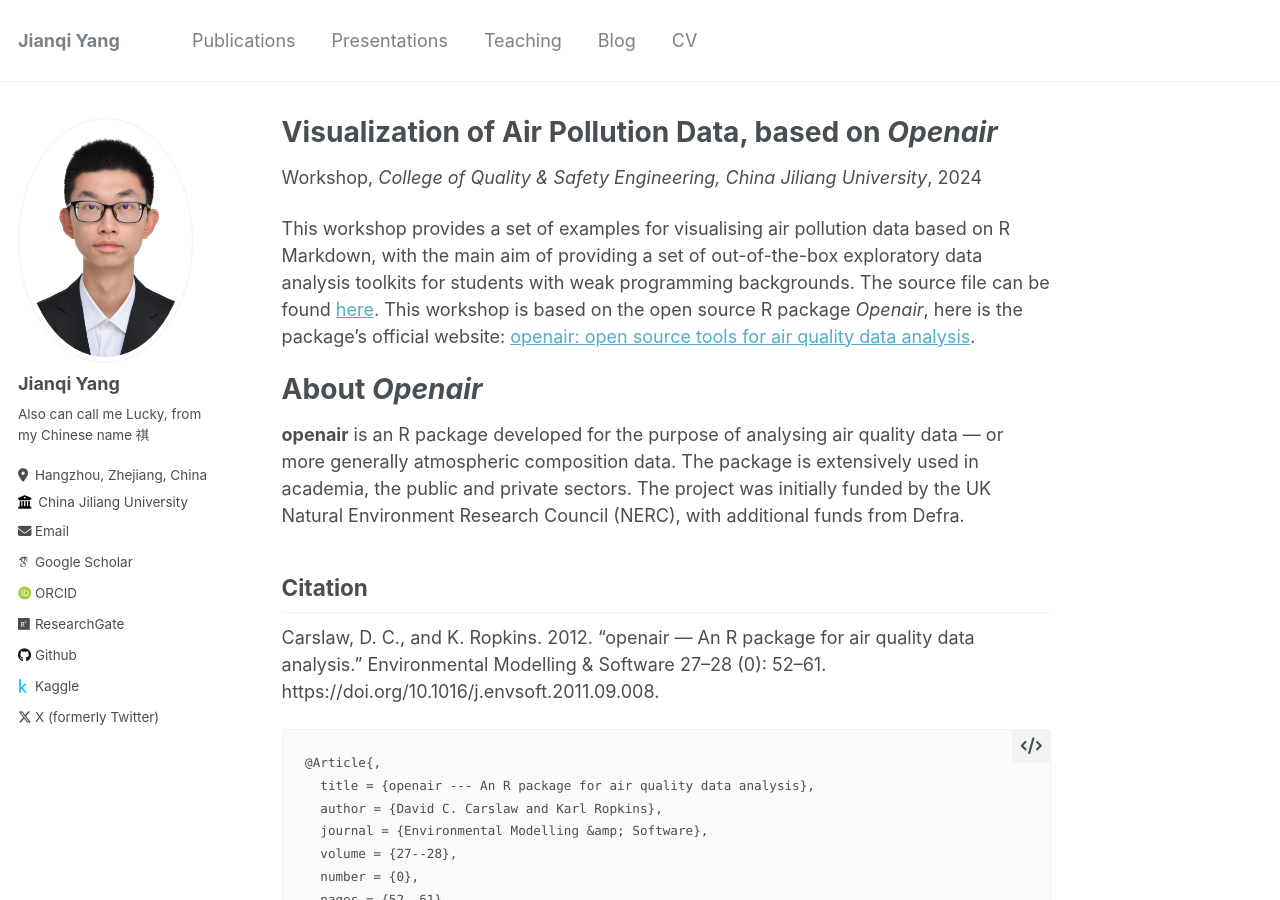
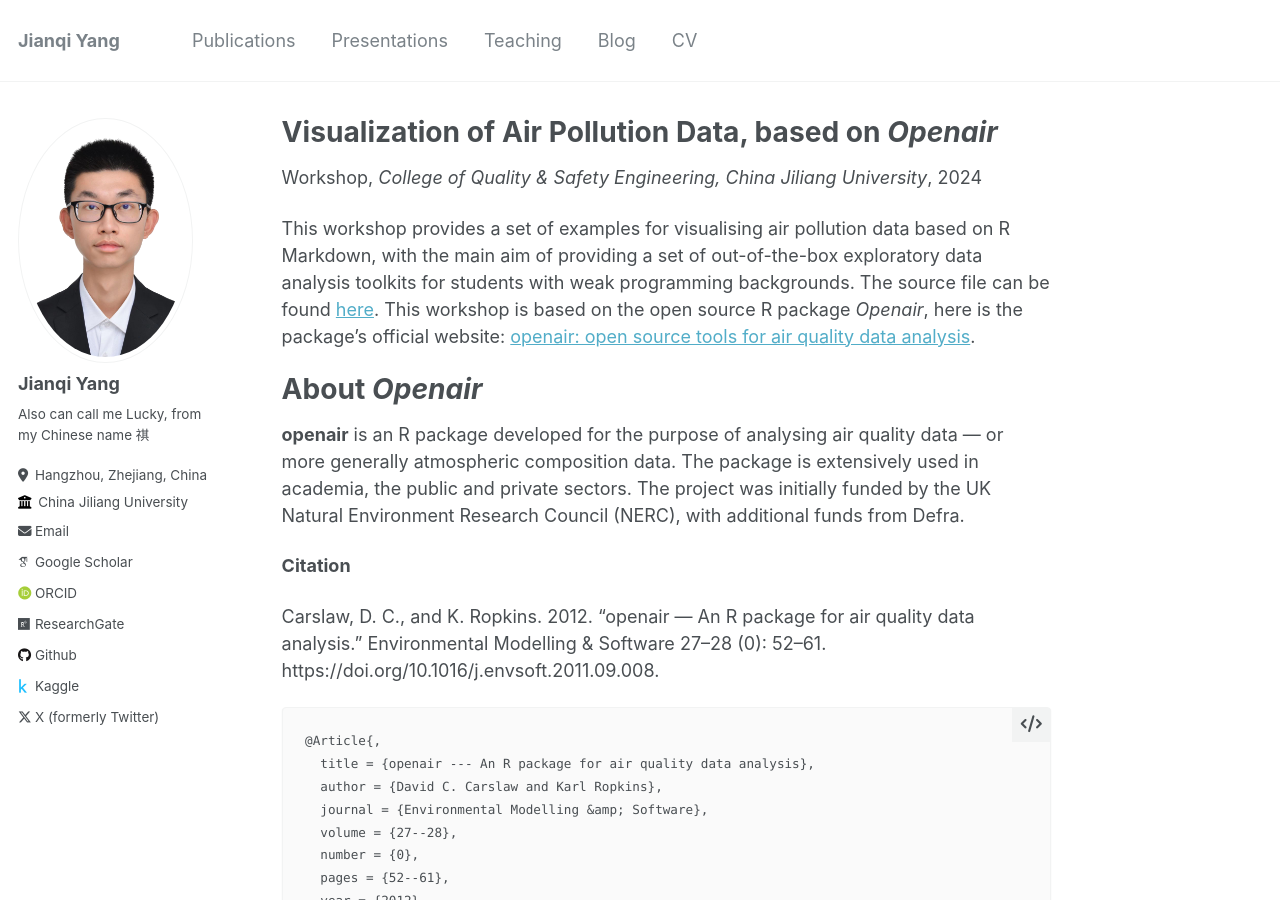
Before and after one commit to thinkswhat/thinkswhat.github.io, a Jekyll site: the page built from _teaching/Openair.md, in a window 1280 px wide and 900 px high. Built offline with Jekyll 4.4.1, drawn with Linux system fonts in a browser that asks for light colours; some web fonts are replaced.

```diff
--- a/_teaching/Openair.md
+++ b/_teaching/Openair.md
@@ -15,8 +15,7 @@ About *Openair*
 
 **openair** is an R package developed for the purpose of analysing air quality data — or more generally atmospheric composition data. The package is extensively used in academia, the public and private sectors. The project was initially funded by the UK Natural Environment Research Council (NERC), with additional funds from Defra.
 
-Citation
------
+**Citation**
 
 Carslaw, D. C., and K. Ropkins. 2012. “openair — An R package for air quality data analysis.” Environmental Modelling & Software 27–28 (0): 52–61. https://doi.org/10.1016/j.envsoft.2011.09.008.
 
```
